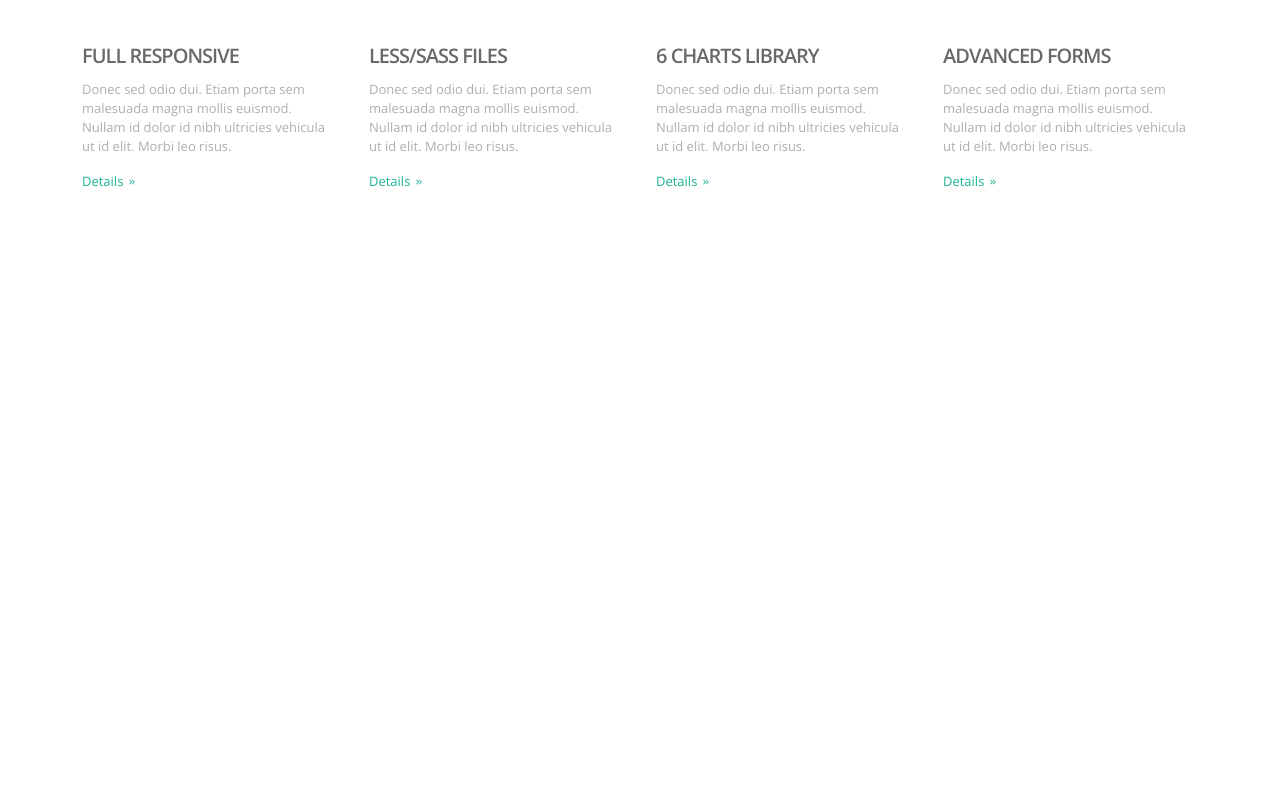
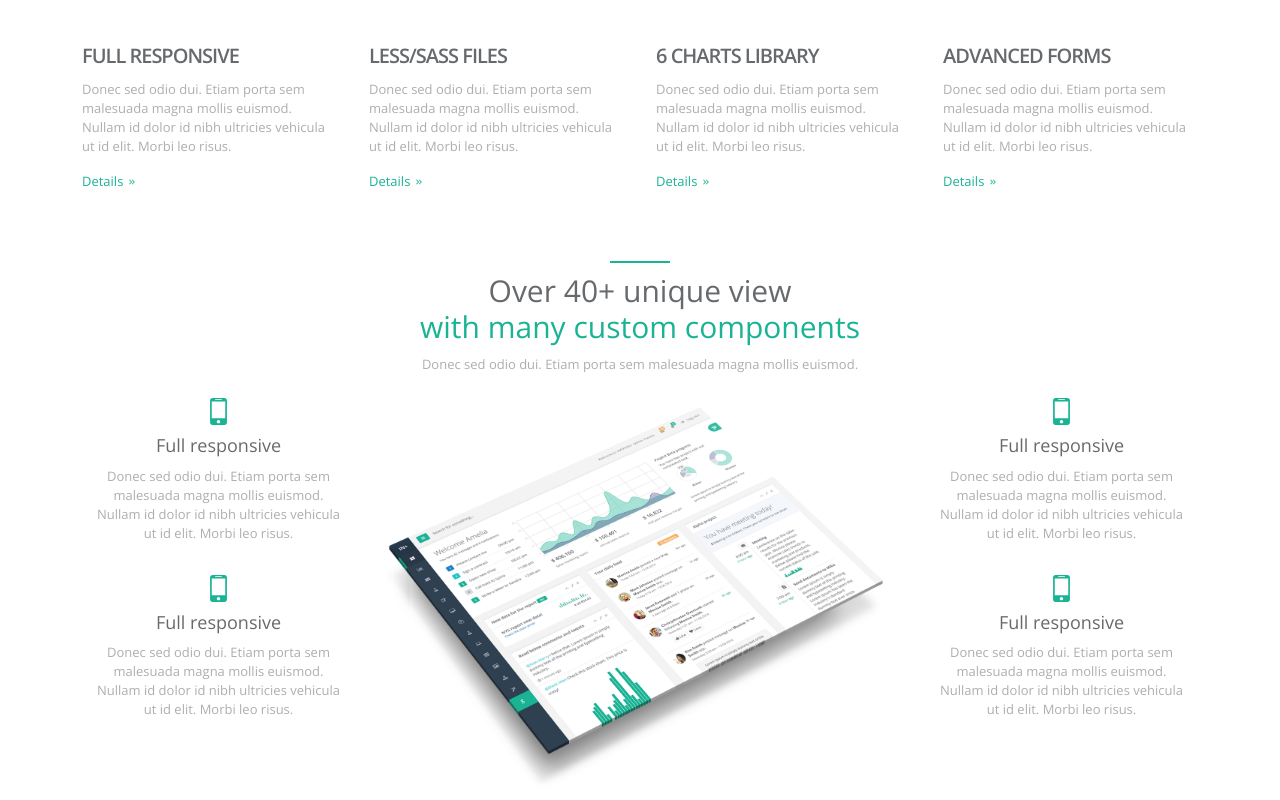
Before and after one commit to yagovelazquez/React-Landing-Page, a React (Create React App) app: page / in a window 1280 px wide. Shown: the part 508-1308 px from the top of the page. Before the commit the page ends 800 px from the top, so only its background shows below. Built offline with nearby package versions, Linux system fonts and the light colour scheme.

Commit message:
feat: add unique view section

```diff
--- a/src/App.tsx
+++ b/src/App.tsx
@@ -5,7 +5,7 @@ import './App.css';
 import Carousel from './shared/components/Carousel/Carousel';
 import { staringView, cellphone, notebook } from './assets';
 import { useSwiper } from 'swiper/react';
-import Detailtext from './shared/components/DetailText/Detailtext';
+import Detailtext from './shared/components/Texts/Detailtext';
 import Home from './views/Home/Home';
 
 function App() {
--- a/src/assets/index.ts
+++ b/src/assets/index.ts
@@ -1,5 +1,6 @@
 import staringView from './staringview.jpg';
 import cellphone from './cellphone.jpg';
 import notebook from './notebook.png'
+import dashboardAng40 from './dashboardAng40.png'
 
-export { staringView, cellphone, notebook };
+export { staringView, cellphone, notebook, dashboardAng40 };
--- /dev/null
+++ b/src/shared/components/IconInfo/IconInfo.tsx
@@ -0,0 +1,25 @@
+import { FC, ReactNode } from 'react';
+import { IconBaseProps } from 'react-icons';
+import { ImMobile } from 'react-icons/im';
+import Headings from '../Texts/Heading';
+import Paragraph from '../Texts/Paragraph';
+
+interface IconInfoProps {
+  title: string;
+  description: string;
+  Icon: FC<IconBaseProps>;
+}
+
+const IconInfo: FC<IconInfoProps> = ({Icon, description, title}) => {
+  return (
+    <div className='flex justify-center items-center flex-col w-[255px]'>
+      <Icon size={'27px'} className='text-primary'></Icon>
+      <Headings className='text-title font-[100] my-[10px]' variant="h3">{title}</Headings>
+      <Paragraph className='text-center'>
+       {description}
+      </Paragraph>
+    </div>
+  );
+};
+
+export default IconInfo;
--- a/src/shared/components/DetailText/Detailtext.tsx
+++ b/src/shared/components/Texts/Detailtext.tsx
@@ -1,6 +1,6 @@
 import { FC } from 'react';
-import Headings from '../Texts/Heading';
-import Paragraph from '../Texts/Paragraph';
+import Headings from './Heading';
+import Paragraph from './Paragraph';
 import { MdKeyboardDoubleArrowRight } from 'react-icons/md';
 
 interface DetailtextProps {
--- a/src/shared/components/Texts/Heading.tsx
+++ b/src/shared/components/Texts/Heading.tsx
@@ -2,7 +2,7 @@ import { FC, Fragment, HtmlHTMLAttributes, HTMLProps, ReactNode } from 'react';
 import { twMerge } from 'tailwind-merge';
 
 interface HeadingsProps extends HTMLProps<HTMLHeadingElement> {
-  variant: 'h2';
+  variant: 'h2' | 'h1' | 'h3';
   className?: string;
   children: string | ReactNode;
   }
@@ -10,6 +10,8 @@ interface HeadingsProps extends HTMLProps<HTMLHeadingElement> {
   const Headings: FC<HeadingsProps> = ({ className, variant, children, ...rest }) => {
   const classNames = twMerge(
   variant === 'h2' && 'text-xl',
+  variant === 'h1' && 'text-[30px] leading-[36px]',
+  variant === 'h3' && 'text-[18px] leading-[21.6px]',
   className,
   );
 
--- a/src/shared/components/Texts/Paragraph.tsx
+++ b/src/shared/components/Texts/Paragraph.tsx
@@ -6,7 +6,7 @@ interface ParagraphProps extends HTMLProps<HTMLParagraphElement> {
 }
 
 const Paragraph: FC<ParagraphProps> = ({ className, children, ...rest }) => {
-  const classNames = twMerge('text-[#aeaeae] text-[13px] leading-[19px]', className);
+  const classNames = twMerge('text-paragraph text-[13px] leading-[19px]', className);
   return (
     <p className={classNames} {...rest}>
       {children}
--- a/src/shared/components/Texts/SectionHeader.tsx
+++ b/src/shared/components/Texts/SectionHeader.tsx
@@ -1,12 +1,30 @@
 import { FC } from 'react';
+import SmallBar from '../layout/SmallBar';
+import Headings from './Heading';
+import Paragraph from './Paragraph';
 
 interface SectionHeaderProps {
-  // TODO: Add prop types
+  headings: {
+    title?: string;
+    className?: string;
+  }[];
+  paragraph?: string;
 }
 
-const SectionHeader: FC<SectionHeaderProps> = () => {
+const SectionHeader: FC<SectionHeaderProps> = ({ headings, paragraph }) => {
   return (
-    <div>
+    <div className="flex flex-col items-center">
+      <SmallBar />
+      {headings.map((heading) => (
+        <Headings
+          variant="h1"
+          className={`font-[200] ${heading.className}`}
+          key={heading.title}
+        >
+          {heading.title}
+        </Headings>
+      ))}
+      <Paragraph className="mb-2">{paragraph}</Paragraph>
     </div>
   );
 };
--- /dev/null
+++ b/src/shared/components/layout/SmallBar.tsx
@@ -0,0 +1,13 @@
+import { FC } from 'react';
+
+interface SmallBarProps {
+  // TODO: Add prop types
+}
+
+const SmallBar: FC<SmallBarProps> = () => {
+  return (
+    <div className="w-[60px] text-primary border-primary border-bottom border-b-2 " />
+  );
+};
+
+export default SmallBar;
--- a/src/views/Home/Home.tsx
+++ b/src/views/Home/Home.tsx
@@ -1,8 +1,8 @@
 import Carousel from '../../shared/components/Carousel/Carousel';
-import Detailtext from '../../shared/components/DetailText/Detailtext';
+import Detailtext from '../../shared/components/Texts/Detailtext';
 import { cellphone, staringView } from '../../assets';
 import DetailsSection from './components/DetailsSection';
-
+import UniqueViewSection from './components/UniqueViewSection';
 
 function Home() {
   const carouselItems = [
@@ -18,7 +18,8 @@ function Home() {
       <div className="w-full h-[470px]">
         <Carousel carouselItems={carouselItems} />
       </div>
-<DetailsSection />
+      <DetailsSection />
+      <UniqueViewSection />
     </div>
   );
 }
--- a/src/views/Home/components/DetailsSection.tsx
+++ b/src/views/Home/components/DetailsSection.tsx
@@ -1,5 +1,5 @@
 import { FC } from 'react';
-import Detailtext from '../../../shared/components/DetailText/Detailtext';
+import Detailtext from '../../../shared/components/Texts/Detailtext';
 
 interface DetailsSectionProps {
   // TODO: Add prop types
--- a/src/views/Home/components/UniqueViewSection.tsx
+++ b/src/views/Home/components/UniqueViewSection.tsx
@@ -1,12 +1,52 @@
 import { FC } from 'react';
+import IconInfo from '../../../shared/components/IconInfo/IconInfo';
+import SectionHeader from '../../../shared/components/Texts/SectionHeader';
+import { ImMobile } from 'react-icons/im';
+import { dashboardAng40 } from '../../../assets';
 
 interface UniqueViewSectionProps {
   // TODO: Add prop types
 }
 
+const headings = [
+  { title: 'Over 40+ unique view', className: 'text-title mt-[10px]' },
+  { title: 'with many custom components', className: 'text-primary mb-[10px]' },
+];
+
 const UniqueViewSection: FC<UniqueViewSectionProps> = () => {
   return (
-    <div>
+    <div className="flex flex-col items-center justify-center mt-[70px] border-primary">
+      <SectionHeader
+        paragraph="Donec sed odio dui. Etiam porta sem malesuada magna mollis euismod."
+        headings={headings}
+      />
+      <div className="flex gap-6 mt-4">
+        <div className="flex flex-col gap-8">
+          <IconInfo
+            title="Full responsive"
+            description="Donec sed odio dui. Etiam porta sem malesuada magna mollis euismod. Nullam id dolor id nibh ultricies vehicula ut id elit. Morbi leo risus."
+            Icon={ImMobile}
+          />
+          <IconInfo
+            title="Full responsive"
+            description="Donec sed odio dui. Etiam porta sem malesuada magna mollis euismod. Nullam id dolor id nibh ultricies vehicula ut id elit. Morbi leo risus."
+            Icon={ImMobile}
+          />
+        </div>
+        <img className="h-[402px] w-[540px]" src={dashboardAng40} alt="" />
+        <div className="flex flex-col gap-8">
+          <IconInfo
+            title="Full responsive"
+            description="Donec sed odio dui. Etiam porta sem malesuada magna mollis euismod. Nullam id dolor id nibh ultricies vehicula ut id elit. Morbi leo risus."
+            Icon={ImMobile}
+          />
+          <IconInfo
+            title="Full responsive"
+            description="Donec sed odio dui. Etiam porta sem malesuada magna mollis euismod. Nullam id dolor id nibh ultricies vehicula ut id elit. Morbi leo risus."
+            Icon={ImMobile}
+          />
+        </div>
+      </div>
     </div>
   );
 };
--- a/tailwind.config.js
+++ b/tailwind.config.js
@@ -7,7 +7,8 @@ module.exports = {
     extend: {
       colors: {
         title: '#676a6c',
-        primary: '#1ab394'
+        primary: '#1ab394',
+        paragraph: '#aeaeae'
       }
     },
   },
```
Also changed, not shown: src/assets/dashboardAng40.png (added).
